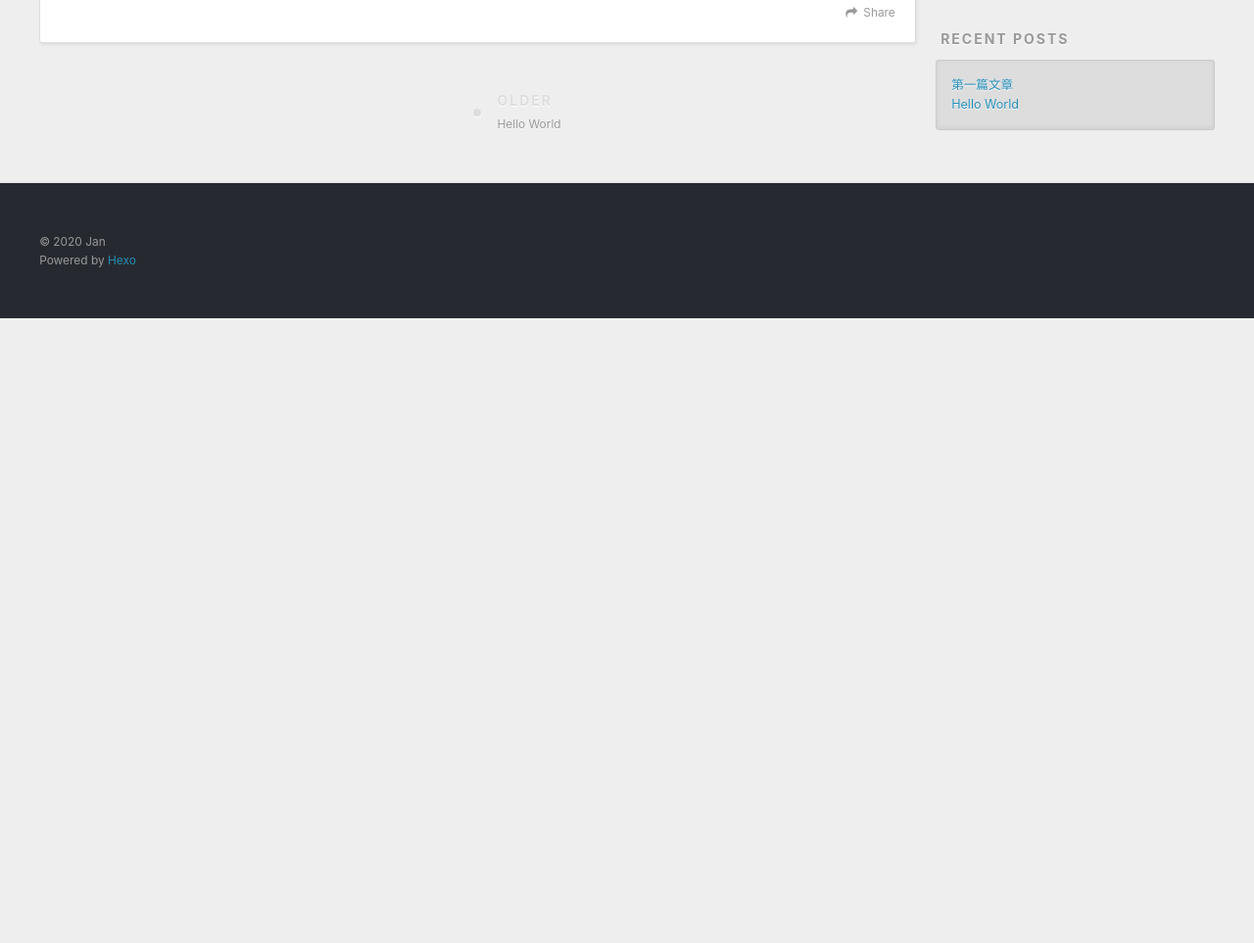
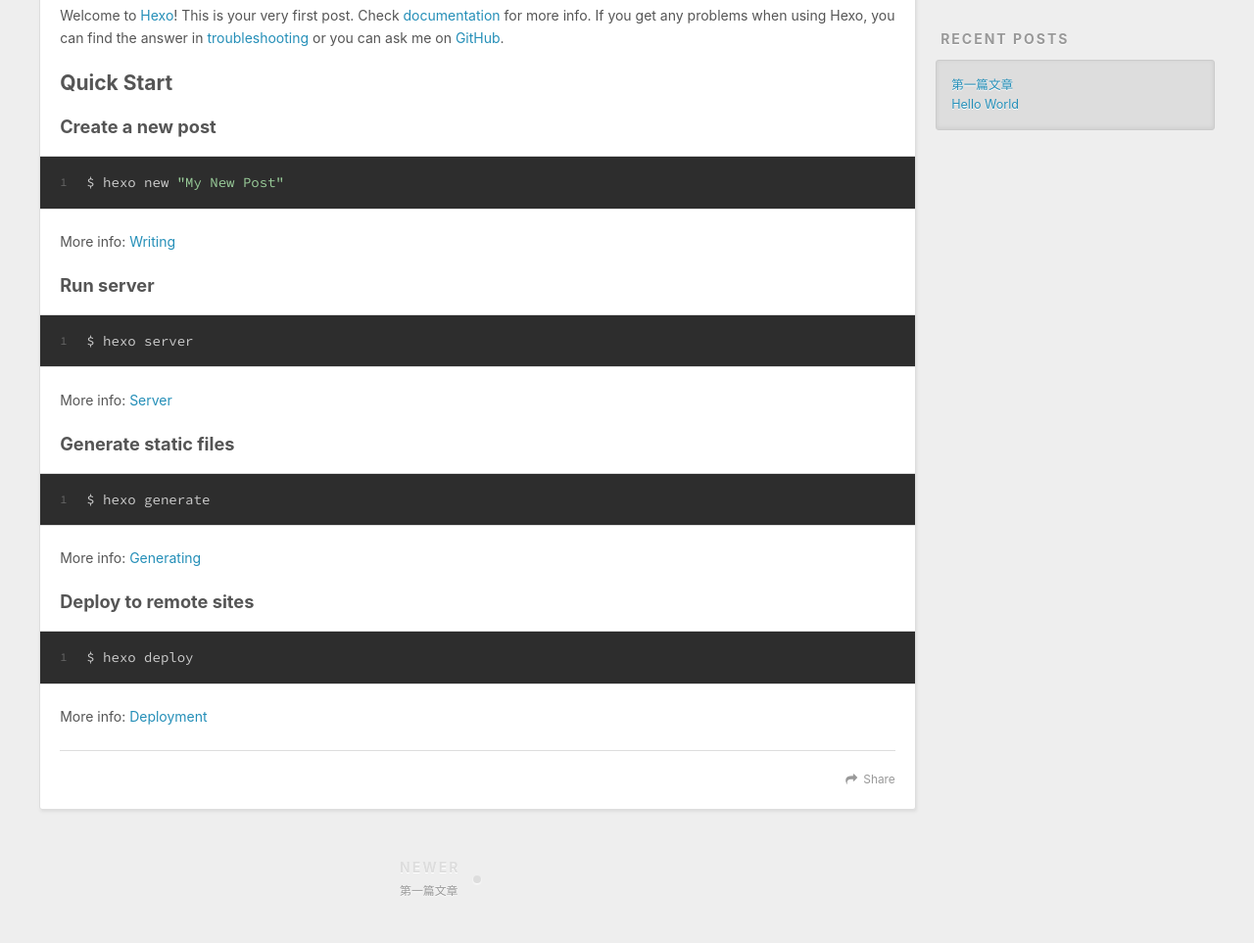
Before and after one commit to HANSAFUNC/HANSAFUNC.github.io, a plain HTML site: page 2020/07/17/hello-world/index.html in a window 1280 px wide. Shown: the part 448-1411 px from the top of the page at 98% size. Before the commit the page ends 800 px from the top, so only its background shows below. Drawn offline with nearby package versions, Linux system fonts and the light colour scheme.

Commit message:
Site updated: 2020-07-17 17:10:36

```diff
--- a/2020/07/17/第一篇文章/index.html
+++ b/2020/07/17/hello-world/index.html
@@ -5,15 +5,17 @@
 
 
 
-  <title>第一篇文章 | 一个无聊人写的blog</title>
+  <title>Hello World | 一个无聊人写的blog</title>
   <meta name="viewport" content="width=device-width, initial-scale=1, maximum-scale=1">
-  <meta property="og:type" content="article">
-<meta property="og:title" content="第一篇文章">
-<meta property="og:url" content="https://github.com/HANSAFUNC/HANSAFUNC.github.io/2020/07/17/%E7%AC%AC%E4%B8%80%E7%AF%87%E6%96%87%E7%AB%A0/index.html">
+  <meta name="description" content="Welcome to Hexo! This is your very first post. Check documentation for more info. If you get any problems when using Hexo, you can find the answer in troubleshooting or you can ask me on GitHub. Quick">
+<meta property="og:type" content="article">
+<meta property="og:title" content="Hello World">
+<meta property="og:url" content="https://github.com/HANSAFUNC/HANSAFUNC.github.io/2020/07/17/hello-world/index.html">
 <meta property="og:site_name" content="一个无聊人写的blog">
+<meta property="og:description" content="Welcome to Hexo! This is your very first post. Check documentation for more info. If you get any problems when using Hexo, you can find the answer in troubleshooting or you can ask me on GitHub. Quick">
 <meta property="og:locale" content="en_US">
-<meta property="article:published_time" content="2020-07-17T08:55:39.000Z">
-<meta property="article:modified_time" content="2020-07-17T08:55:39.055Z">
+<meta property="article:published_time" content="2020-07-17T08:45:03.276Z">
+<meta property="article:modified_time" content="2020-07-17T08:45:03.276Z">
 <meta property="article:author" content="Jan">
 <meta property="article:tag" content="技术">
 <meta property="article:tag" content="iOS">
@@ -70,10 +72,10 @@
   </div>
 </header>
       <div class="outer">
-        <section id="main"><article id="post-第一篇文章" class="article article-type-post" itemscope itemprop="blogPost">
+        <section id="main"><article id="post-hello-world" class="article article-type-post" itemscope itemprop="blogPost">
   <div class="article-meta">
-    <a href="/2020/07/17/%E7%AC%AC%E4%B8%80%E7%AF%87%E6%96%87%E7%AB%A0/" class="article-date">
-  <time datetime="2020-07-17T08:55:39.000Z" itemprop="datePublished">2020-07-17</time>
+    <a href="/2020/07/17/hello-world/" class="article-date">
+  <time datetime="2020-07-17T08:45:03.276Z" itemprop="datePublished">2020-07-17</time>
 </a>
 
   </div>
@@ -84,7 +86,7 @@
 
 
     <h1 class="article-title" itemprop="name">
-      第一篇文章
+      Hello World
     </h1>
 
 
@@ -92,11 +94,24 @@
 
     <div class="article-entry" itemprop="articleBody">
 
+        <p>Welcome to <a href="https://hexo.io/" target="_blank" rel="noopener">Hexo</a>! This is your very first post. Check <a href="https://hexo.io/docs/" target="_blank" rel="noopener">documentation</a> for more info. If you get any problems when using Hexo, you can find the answer in <a href="https://hexo.io/docs/troubleshooting.html" target="_blank" rel="noopener">troubleshooting</a> or you can ask me on <a href="https://github.com/hexojs/hexo/issues">GitHub</a>.</p>
+<h2 id="Quick-Start"><a href="#Quick-Start" class="headerlink" title="Quick Start"></a>Quick Start</h2><h3 id="Create-a-new-post"><a href="#Create-a-new-post" class="headerlink" title="Create a new post"></a>Create a new post</h3><figure class="highlight bash"><table><tr><td class="gutter"><pre><span class="line">1</span><br></pre></td><td class="code"><pre><span class="line">$ hexo new <span class="string">"My New Post"</span></span><br></pre></td></tr></table></figure>
+
+<p>More info: <a href="https://hexo.io/docs/writing.html" target="_blank" rel="noopener">Writing</a></p>
+<h3 id="Run-server"><a href="#Run-server" class="headerlink" title="Run server"></a>Run server</h3><figure class="highlight bash"><table><tr><td class="gutter"><pre><span class="line">1</span><br></pre></td><td class="code"><pre><span class="line">$ hexo server</span><br></pre></td></tr></table></figure>
+
+<p>More info: <a href="https://hexo.io/docs/server.html" target="_blank" rel="noopener">Server</a></p>
+<h3 id="Generate-static-files"><a href="#Generate-static-files" class="headerlink" title="Generate static files"></a>Generate static files</h3><figure class="highlight bash"><table><tr><td class="gutter"><pre><span class="line">1</span><br></pre></td><td class="code"><pre><span class="line">$ hexo generate</span><br></pre></td></tr></table></figure>
+
+<p>More info: <a href="https://hexo.io/docs/generating.html" target="_blank" rel="noopener">Generating</a></p>
+<h3 id="Deploy-to-remote-sites"><a href="#Deploy-to-remote-sites" class="headerlink" title="Deploy to remote sites"></a>Deploy to remote sites</h3><figure class="highlight bash"><table><tr><td class="gutter"><pre><span class="line">1</span><br></pre></td><td class="code"><pre><span class="line">$ hexo deploy</span><br></pre></td></tr></table></figure>
+
+<p>More info: <a href="https://hexo.io/docs/one-command-deployment.html" target="_blank" rel="noopener">Deployment</a></p>
 
 
     </div>
     <footer class="article-footer">
-      <a data-url="https://github.com/HANSAFUNC/HANSAFUNC.github.io/2020/07/17/%E7%AC%AC%E4%B8%80%E7%AF%87%E6%96%87%E7%AB%A0/" data-id="ckcpzxnu80000x4su5zzc3trs" class="article-share-link">Share</a>
+      <a data-url="https://github.com/HANSAFUNC/HANSAFUNC.github.io/2020/07/17/hello-world/" data-id="ckcq059di0000z0sububs1s3o" class="article-share-link">Share</a>
 
 
     </footer>
@@ -105,11 +120,15 @@
 
 <nav id="article-nav">
 
+    <a href="/2020/07/17/%E7%AC%AC%E4%B8%80%E7%AF%87%E6%96%87%E7%AB%A0/" id="article-nav-newer" class="article-nav-link-wrap">
+      <strong class="article-nav-caption">Newer</strong>
+      <div class="article-nav-title">
 
-    <a href="/2020/07/17/hello-world/" id="article-nav-older" class="article-nav-link-wrap">
-      <strong class="article-nav-caption">Older</strong>
-      <div class="article-nav-title">Hello World</div>
+          第一篇文章
+
+      </div>
     </a>
+
 
 </nav>
 
```
Also changed, not shown: index.html (+2 -2 lines).
